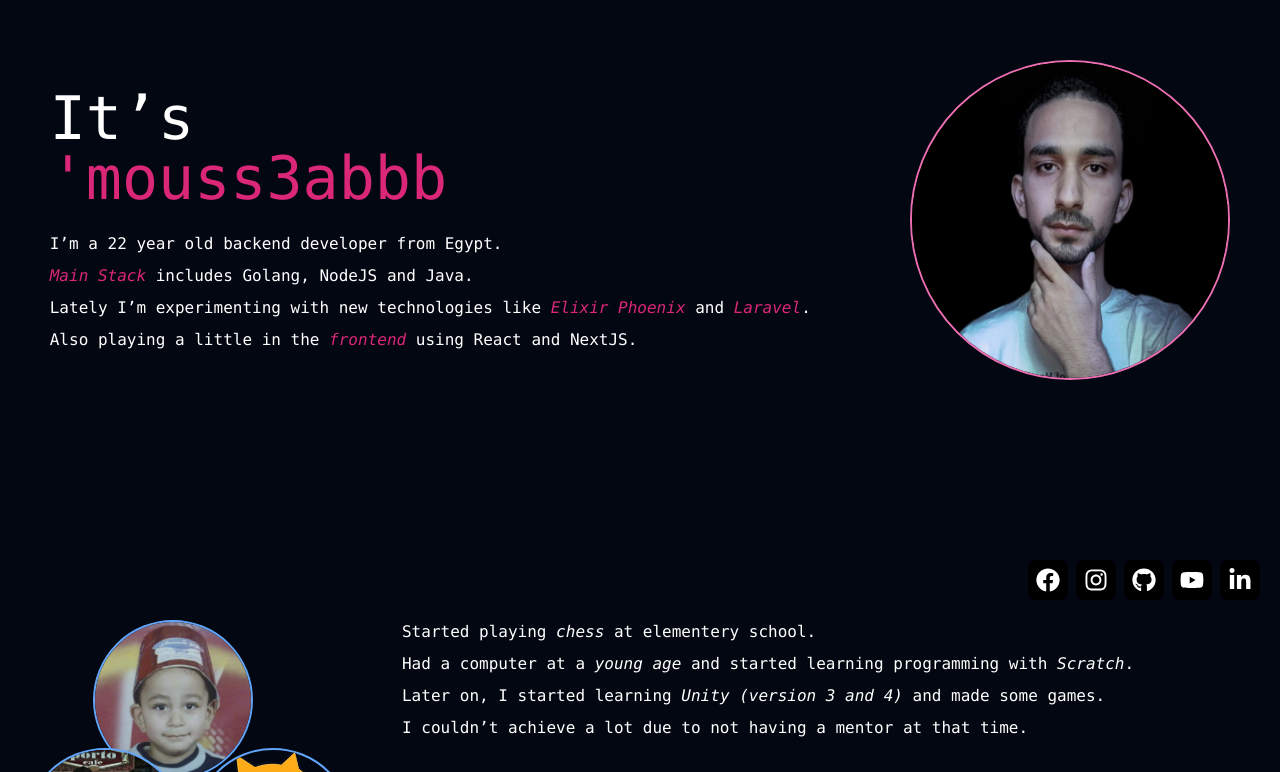
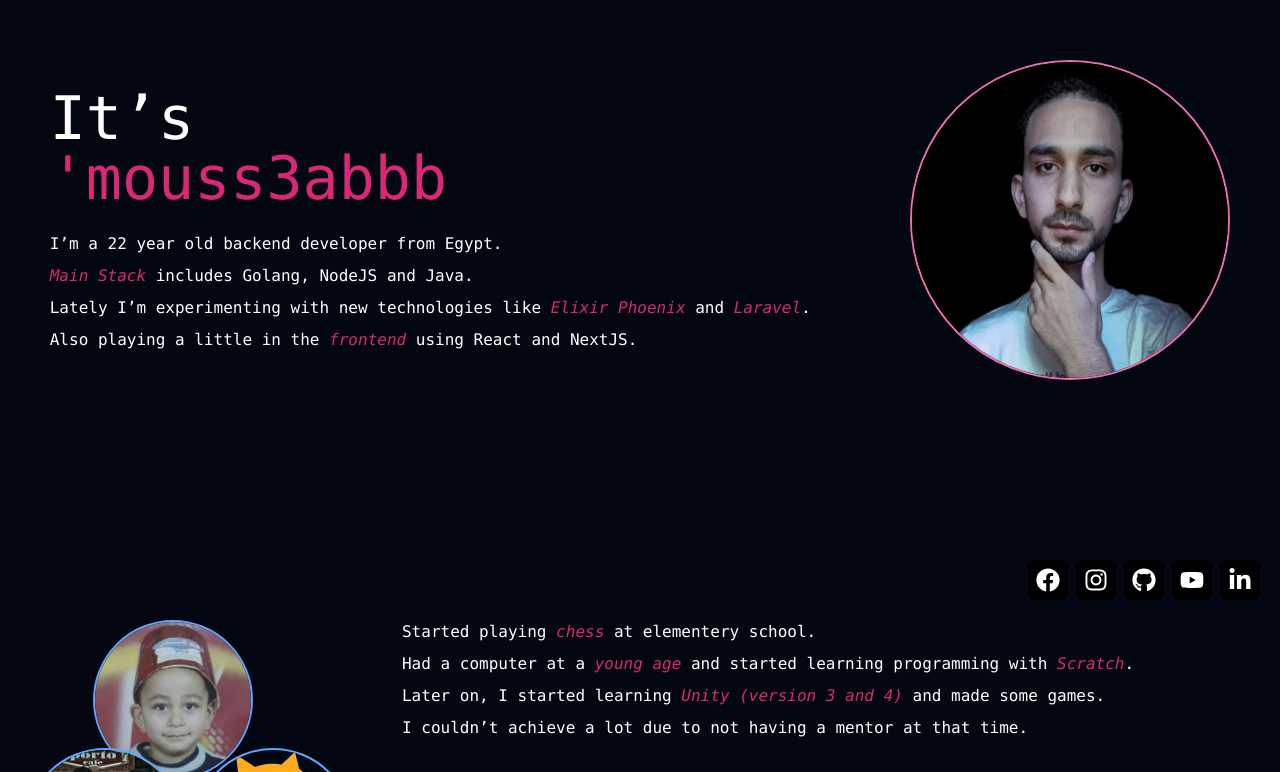
Before and after one commit to PandaX185/portfolio, a Next.js app: page / in a window 1280 px wide. Shown: the part 180-952 px from the top of the page. Built offline with nearby package versions, Linux system fonts and the light colour scheme.

Commit message:
chore: Add CSS style for emphasis on `em` elements

```diff
--- a/app/globals.css
+++ b/app/globals.css
@@ -1,6 +1,10 @@
 @tailwind base;
 @tailwind components;
 @tailwind utilities;
+
+em {
+  color: #db2777;
+}
 
 :root {
   --foreground-rgb: 0, 0, 0;
```
